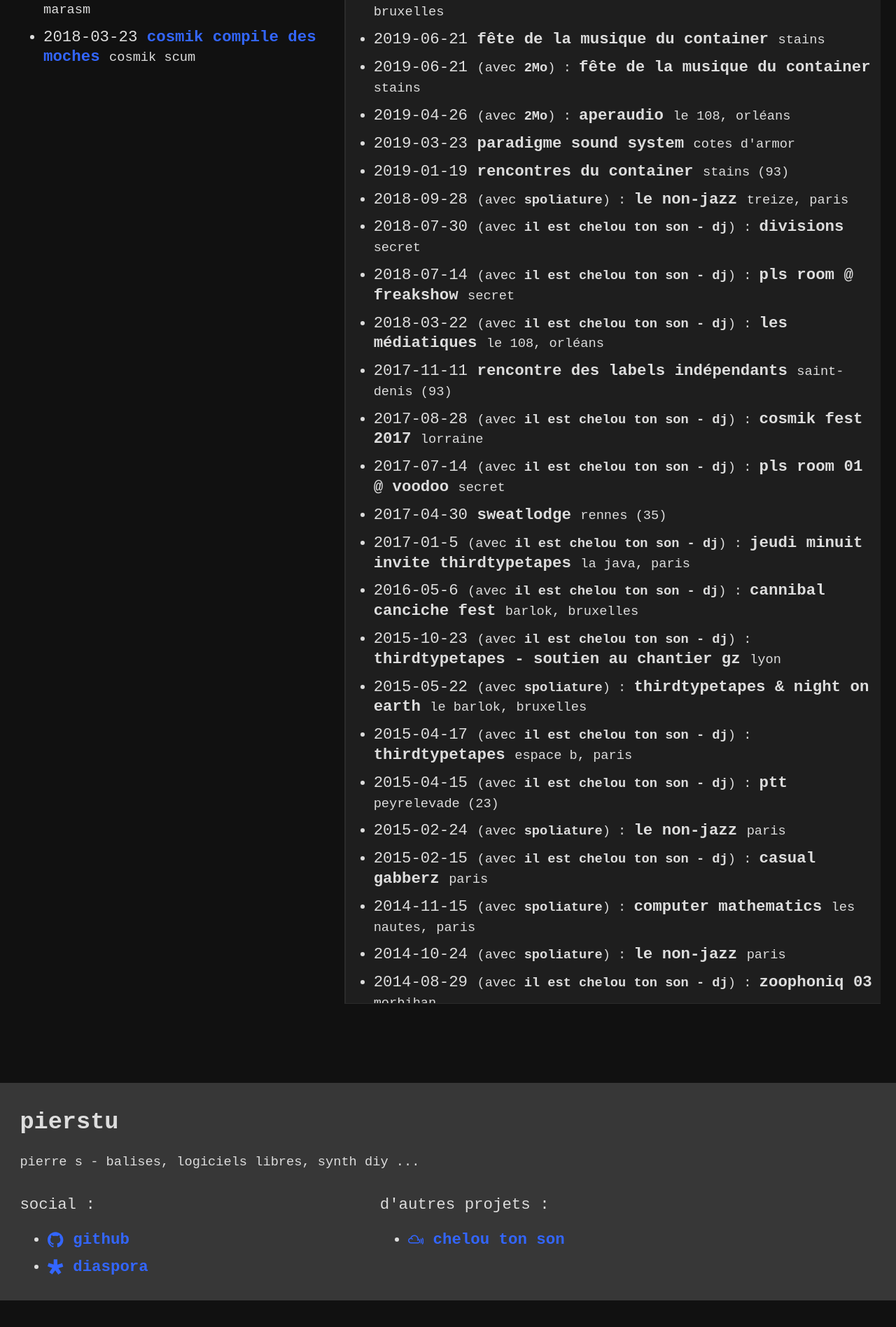
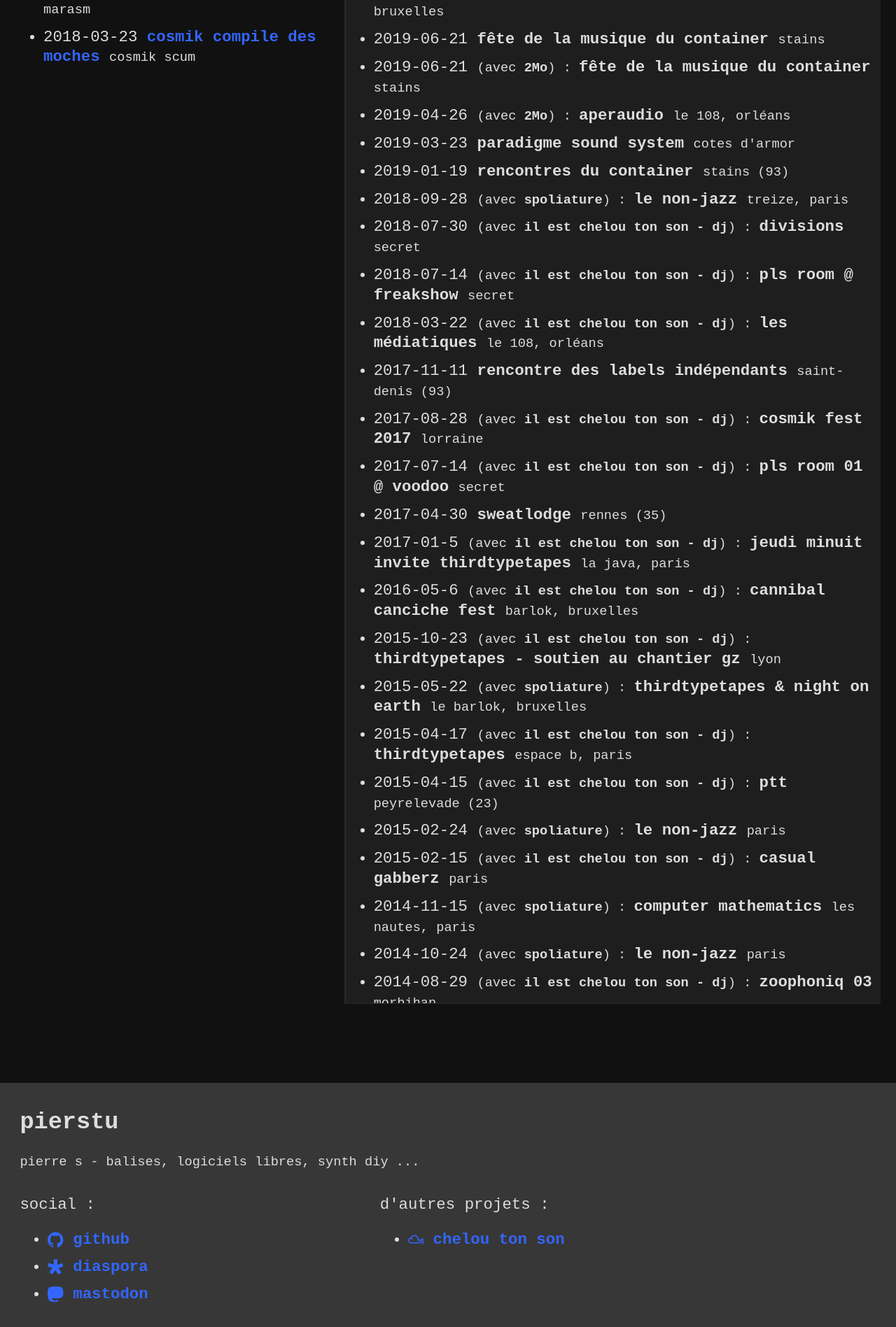
Before and after one commit to pierstu/pierstu.github.io, a Jekyll site: the page built from index.html, in a window 1280 px wide. Shown: the part 692-2589 px from the top of the page at 70% size. Built offline with Jekyll 4.4.1, drawn with Linux system fonts in a browser that asks for light colours; before the commit the page ends 2551 px from its top, so only the background shows below that.

Commit message:
Update footer.html

```diff
--- a/_includes/footer.html
+++ b/_includes/footer.html
@@ -23,7 +23,7 @@
             diaspora
           </a>
         </li>{% endif %}
-	{% if site.mastodon.username %}<li>
+	{% if site.mastodon_username %}<li>
 	   <a href="https://merveilles.town/@{{ site.mastodon.username }}">
 		   	<span>{% include icon-mastodon.svg %}</span>
 	mastodon
```
